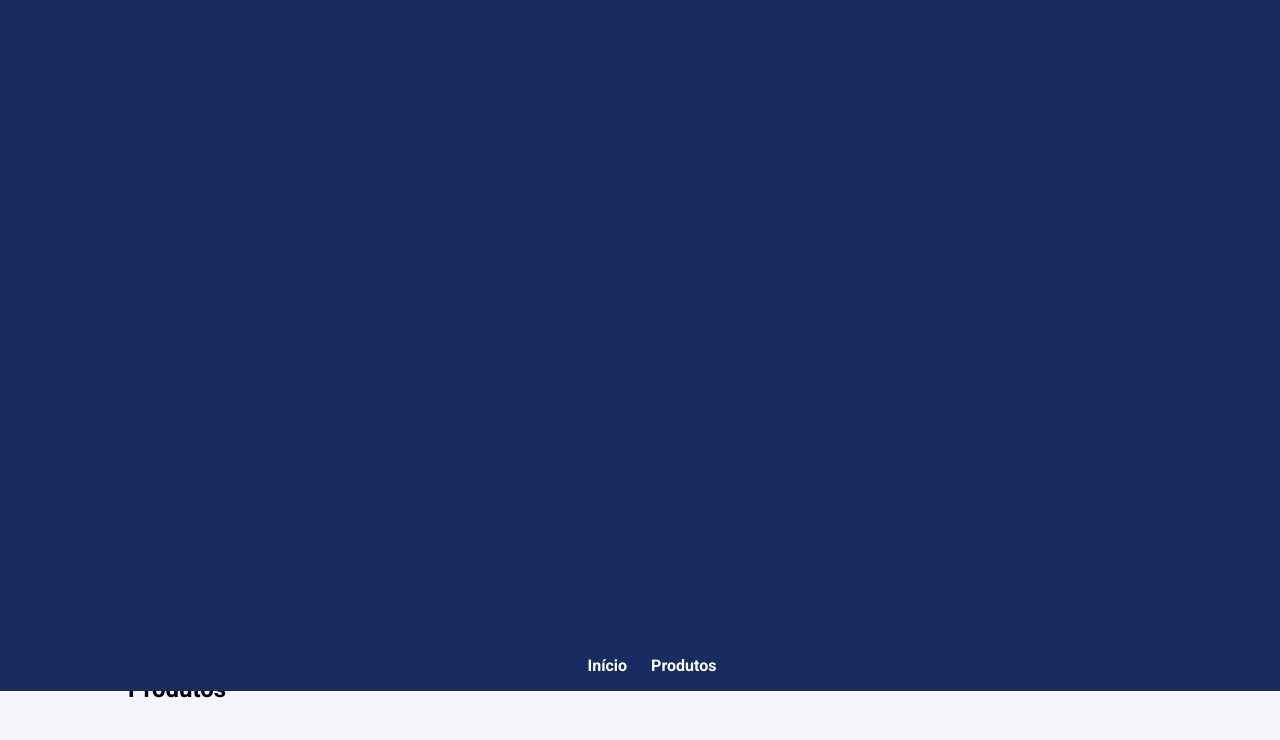
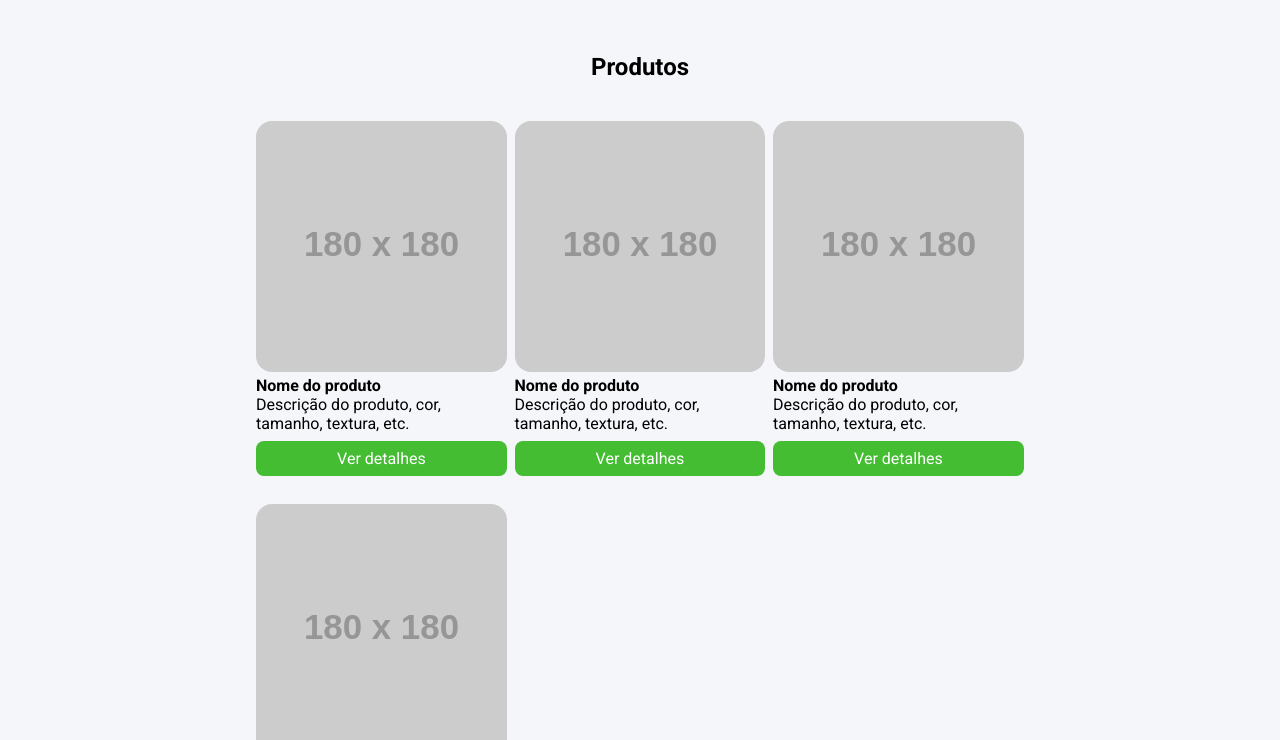
Before and after one commit to sheronvitorino/exercicio, a website: page index.html in a window 1280 px wide. Shown: the part 109-849 px from the top of the page. Drawn offline with nearby package versions, Linux system fonts and the light colour scheme; files that its build step writes are made by us from their sources; placeholder pictures from the web are drawn by us.

Commit message:
SECOND commit

```diff
--- a/index.html
+++ b/index.html
@@ -8,7 +8,7 @@
     <link rel="preconnect" href="https://fonts.googleapis.com">
     <link rel="preconnect" href="https://fonts.gstatic.com" crossorigin>
     <link href="https://fonts.googleapis.com/css2?family=Roboto:wght@400;700&display=swap" rel="stylesheet">
-    <link rel="stylesheet" href="main.css">
+    <link rel="stylesheet" href="./build/styles/main.css">
 </head>
 <body>
     <header>
--- a/src/styles/main.less
+++ b/src/styles/main.less
@@ -19,15 +19,16 @@ li {
 }
 .container {
     max-width: 1024px;
-    width: 100%;
+    width: 60%;
     margin: 0 auto;
-    height: 100vh;
     display: flex;
-    flex-direction: column;
+    flex-wrap: wrap;
+    flex-direction: row;
     justify-content: center;
+    align-content: center;
 
     @media @breakpointMobile {
-        max-width: 70%;
+        max-width: 50%;
      }
 
     @media @breakpointTablet {
@@ -64,6 +65,7 @@ header .container {
 
 section {
     padding: 56px 0;
+    display: block;
 }
 
 .product {
```
Also changed, not shown: build/styles/main.css.
